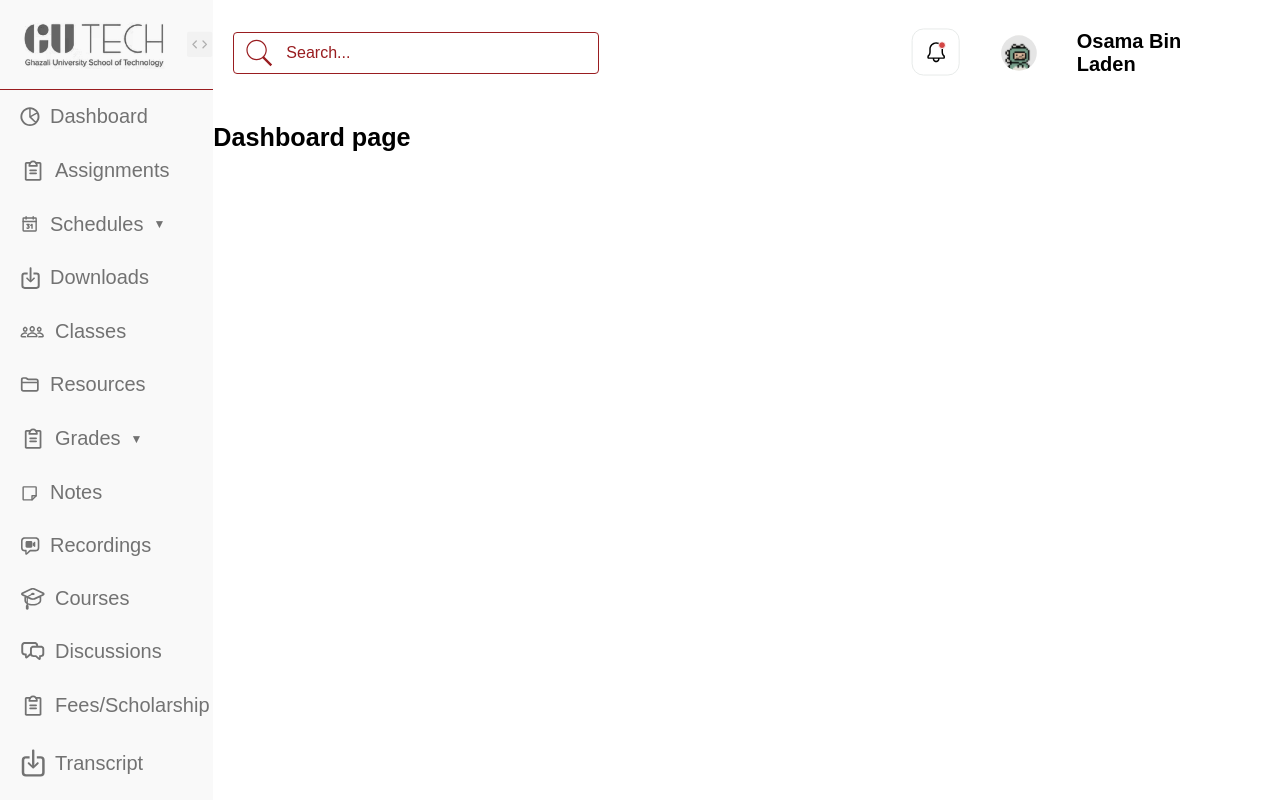
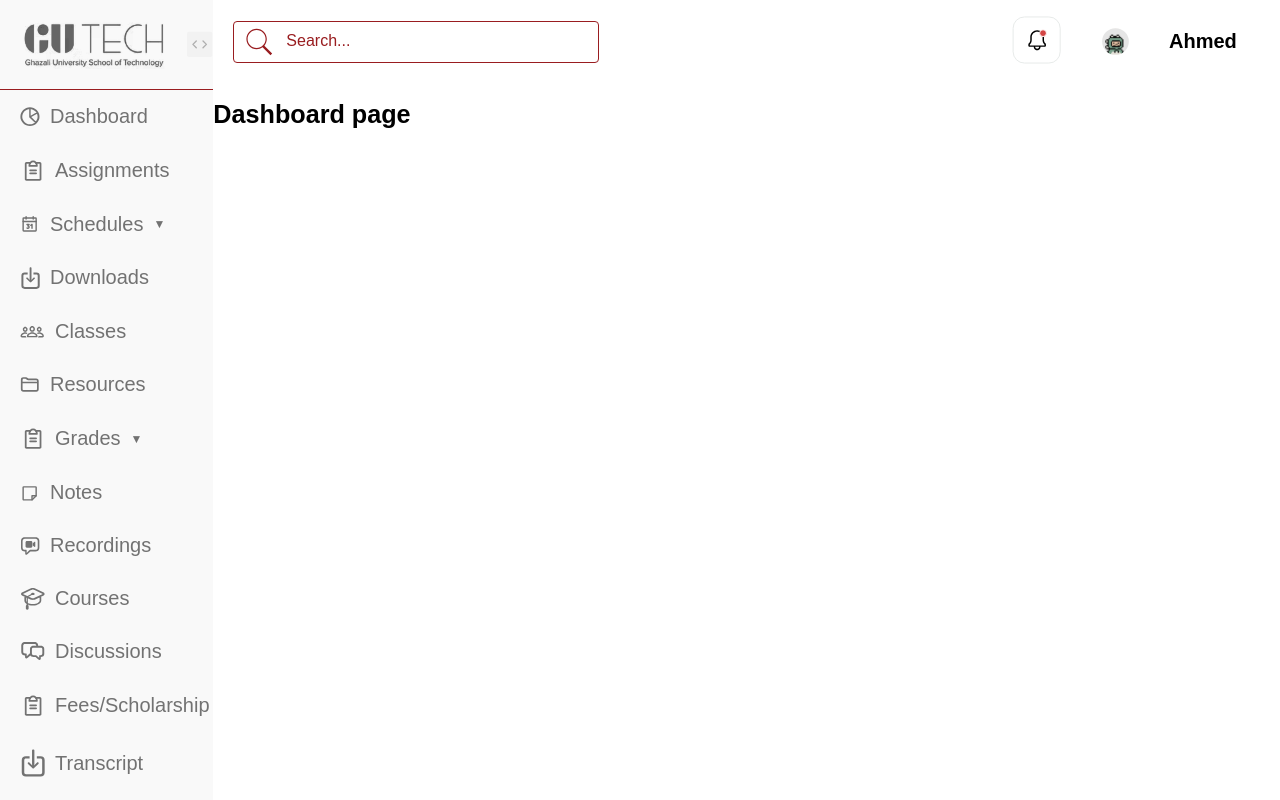
Before and after one commit to ZohaMobin/gutech-studentportal, a React (Create React App) app: page / in a window 1280 px wide. Built offline with nearby package versions, Linux system fonts and the light colour scheme.

Commit message:
sidebar-topbar done

```diff
--- a/src/Pages/topbar/topbar.js
+++ b/src/Pages/topbar/topbar.js
@@ -13,7 +13,7 @@ export const Topbar = () => {
           <img src='./notify.svg' alt='notify' />
         </button>
         <img src='./user.svg' alt='user-img' className='userImg' />
-        <p className='userName'> Osama Bin Laden </p>
+        <p className='userName'> Ahmed </p>
       </div>
     </nav>
   );
```
